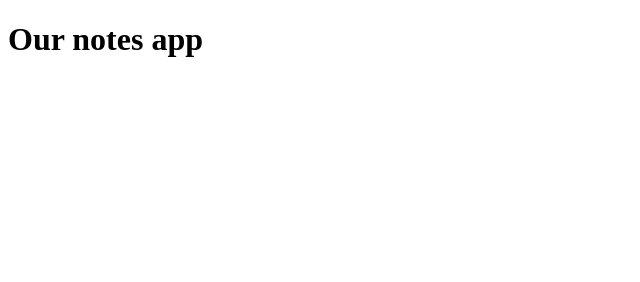
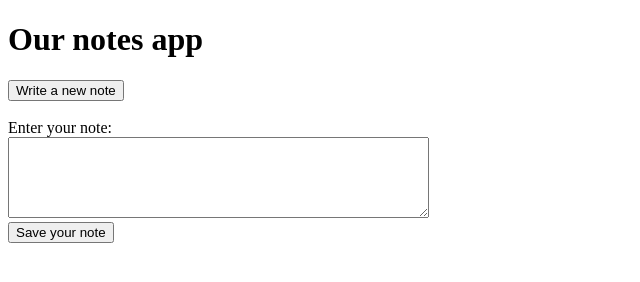
Before and after one commit to KatHicks/notes-app-project, a website: page index.html in a window 1280 px wide. Shown: the whole page, without its empty margins (0-640 px from the left). Drawn offline with Linux system fonts and the light colour scheme.

Commit message:
Adjusting versions.

```diff
--- a/index.html
+++ b/index.html
@@ -14,6 +14,18 @@
       <div id = "home">
         <h1>Our notes app</h1>
 
+        <form id="show-new-note-form">
+          <button id="new-note-button">Write a new note</button>
+        </form>
+        <br>
+        <form id="save-new-note-form">
+          <label>
+            Enter your note:<br>
+            <textarea name="note-text" cols="50" rows="5"></textarea>
+          </label><br>
+          <button id="new-note-button">Save your note</button>
+        </form>
+
       </div>
     </header>
 
```
